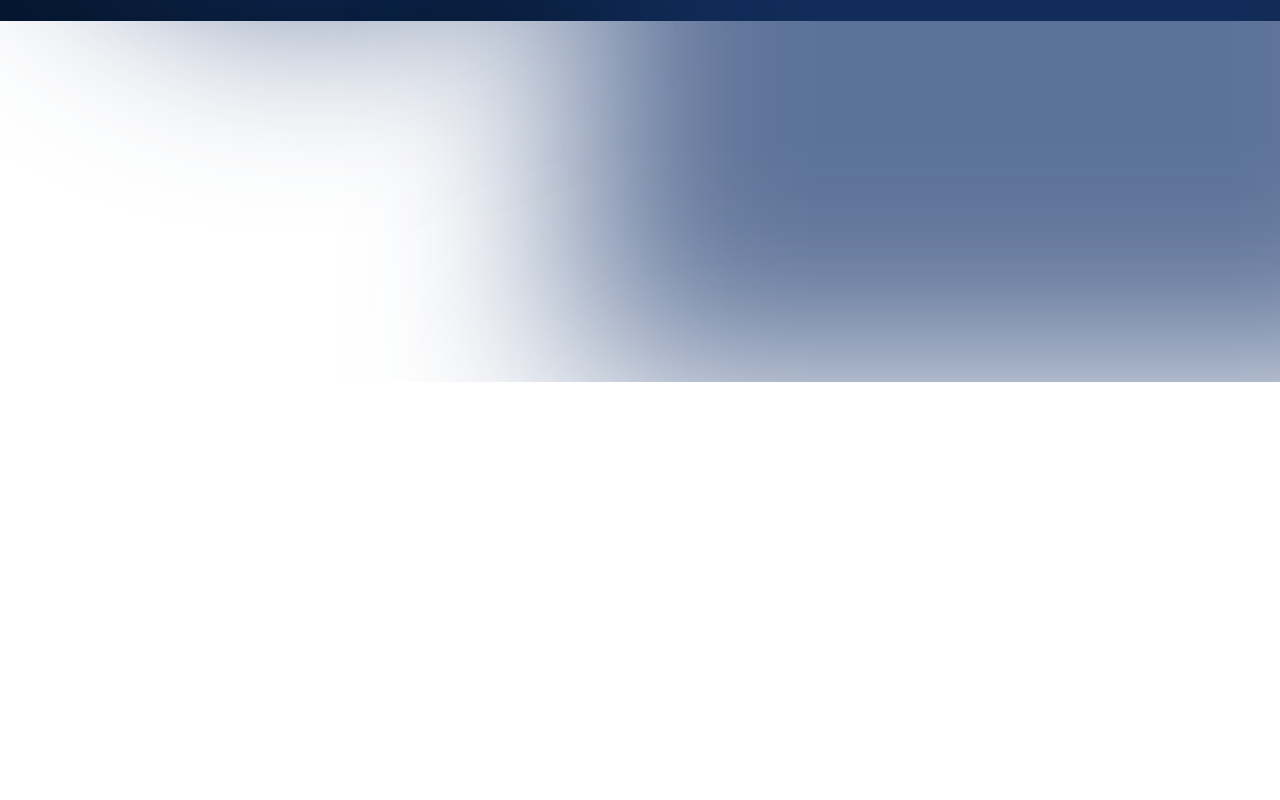
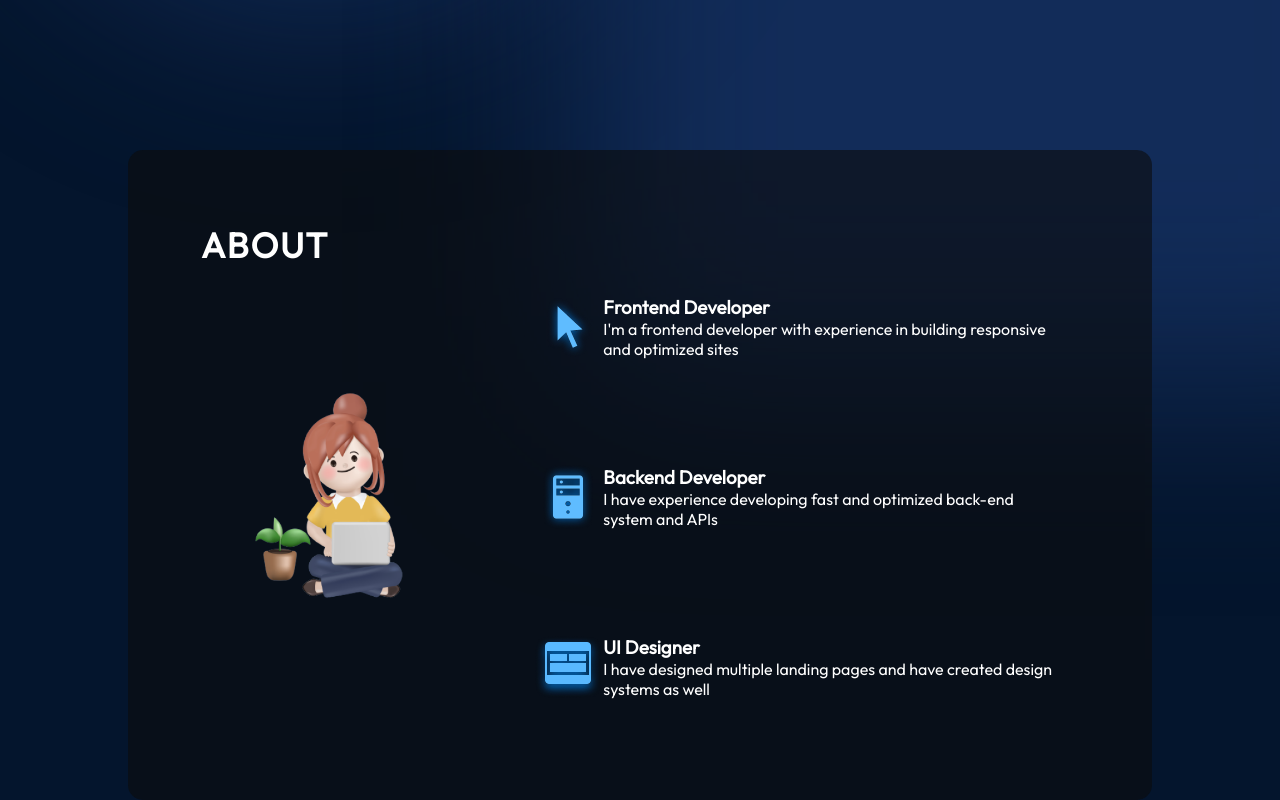
Before and after one commit to tivsduykhanh/react-portfolio, a React (Vite) app: page / in a window 1280 px wide. Shown: the part 652-1452 px from the top of the page. Before the commit the page ends 1034 px from the top, so only its background shows below. Built offline with nearby package versions, Linux system fonts and the light colour scheme.

Commit message:
doing section About

```diff
--- a/src/App.jsx
+++ b/src/App.jsx
@@ -1,12 +1,14 @@
 import styles from "./App.module.css";
 import { Navbar } from "./components/Navbar/Navbar";
 import { Hero } from "./components/Hero/Hero";
+import { About } from "./components/About/About";
 
 function App() {
   return (
     <div className={styles.App}>
       <Navbar />
       <Hero />
+      <About />
     </div>
   );
 }
--- a/src/components/About/About.jsx
+++ b/src/components/About/About.jsx
@@ -0,0 +1,51 @@
+/* eslint-disable react/no-unescaped-entities */
+import React from "react";
+import { getImageUrl } from "../../utils";
+import styles from "./About.module.css";
+
+export const About = () => {
+  return (
+    <section className={styles.container}>
+      <h2 className={styles.title}>About</h2>
+      <div className={styles.content}>
+        <img
+          src={getImageUrl("about/aboutImage.png")}
+          alt="Me sitting with a laptop"
+          className={styles.aboutImage}
+        />
+        <ul className={styles.aboutItems}>
+          <li className={styles.aboutItem}>
+            <img src={getImageUrl("about/cursorIcon.png")} alt="Cursor icon" />
+            <div className={styles.aboutItemText}>
+              <h3>Frontend Developer</h3>
+              <p>
+                I'm a frontend developer with experience in building responsive
+                and optimized sites
+              </p>
+            </div>
+          </li>
+          <li className={styles.aboutItem}>
+            <img src={getImageUrl("about/serverIcon.png")} alt="Server icon" />
+            <div className={styles.aboutItemText}>
+              <h3>Backend Developer</h3>
+              <p>
+                I have experience developing fast and optimized back-end system
+                and APIs
+              </p>
+            </div>
+          </li>
+          <li className={styles.aboutItem}>
+            <img src={getImageUrl("about/uiIcon.png")} alt="UI icon" />
+            <div className={styles.aboutItemText}>
+              <h3>UI Designer</h3>
+              <p>
+                I have designed multiple landing pages and have created design
+                systems as well
+              </p>
+            </div>
+          </li>
+        </ul>
+      </div>
+    </section>
+  );
+};
--- a/src/components/About/About.module.css
+++ b/src/components/About/About.module.css
@@ -0,0 +1,54 @@
+@import "../../vars.css";
+
+.container {
+    position: relative;
+    background-color: rgba(12, 12, 12, 0.6);
+    border-radius: 15px;
+    padding: 73px;
+    margin-top: 129px;
+    z-index: 1;
+    margin-left: 10%;
+    margin-right: 10%;
+}
+
+.title {
+    color: var(--color-text);
+    font-size: 35px;
+    font-weight: 700;
+    letter-spacing: 1.75px;
+    text-transform: uppercase;
+}
+
+.content {
+    display: flex;
+    flex-direction: row;
+    align-items: center;
+}
+
+.aboutImage {
+    width: 35%;
+}
+
+.aboutItems {
+    color: var(--color-text);
+    display: flex;
+    flex-direction: column;
+    gap: 50px;
+}
+
+.aboutItem {
+    display: flex;
+    flex-direction: row;
+    align-items: center;
+    border-radius: 20px;
+    list-style: none;
+    padding: 25px;
+    background-image: linear-gradient(90deg, rgba(165, 215, 232, 0.42) 0%, rgba(255, 255, 255, 0) 100%);
+    background-size: 0 100%;
+    background-repeat: no-repeat;
+    transition: 0.4s;
+}
+
+.aboutItem:hover {
+    background-size: 100% 100%;
+}
--- a/src/components/Hero/Hero.jsx
+++ b/src/components/Hero/Hero.jsx
@@ -7,7 +7,7 @@ export const Hero = () => {
   return (
     <section className={styles.container}>
       <div className={styles.content}>
-        <h1 className={styles.title}>Hi, I'm Khanh</h1>
+        <h1 className={styles.title}>Hi, I'm LowK</h1>
         <p className={styles.description}>
           I'm a backend developer with 2 years of experience .NET, Javascript.
           .NET out if you'd like to learn more!
```
